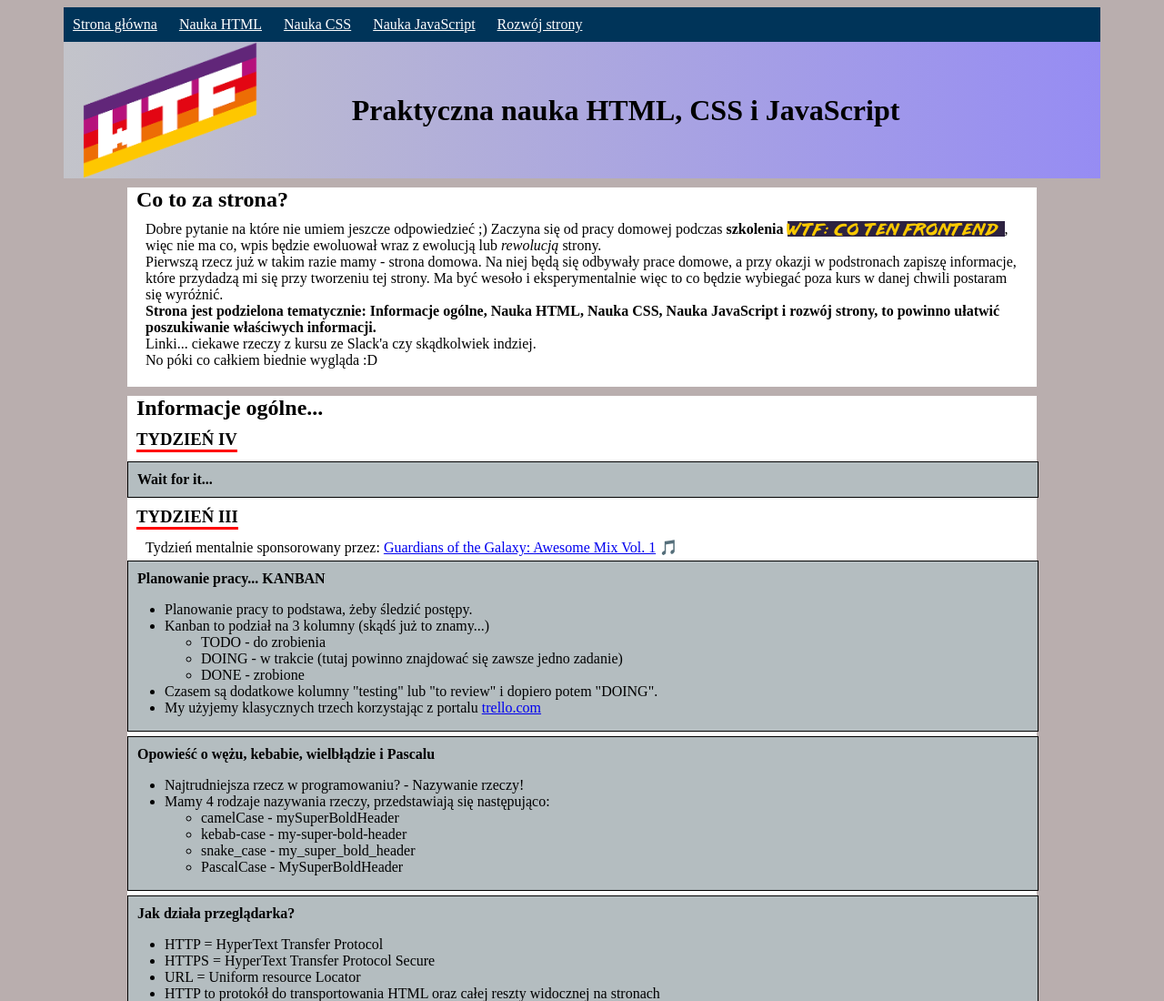
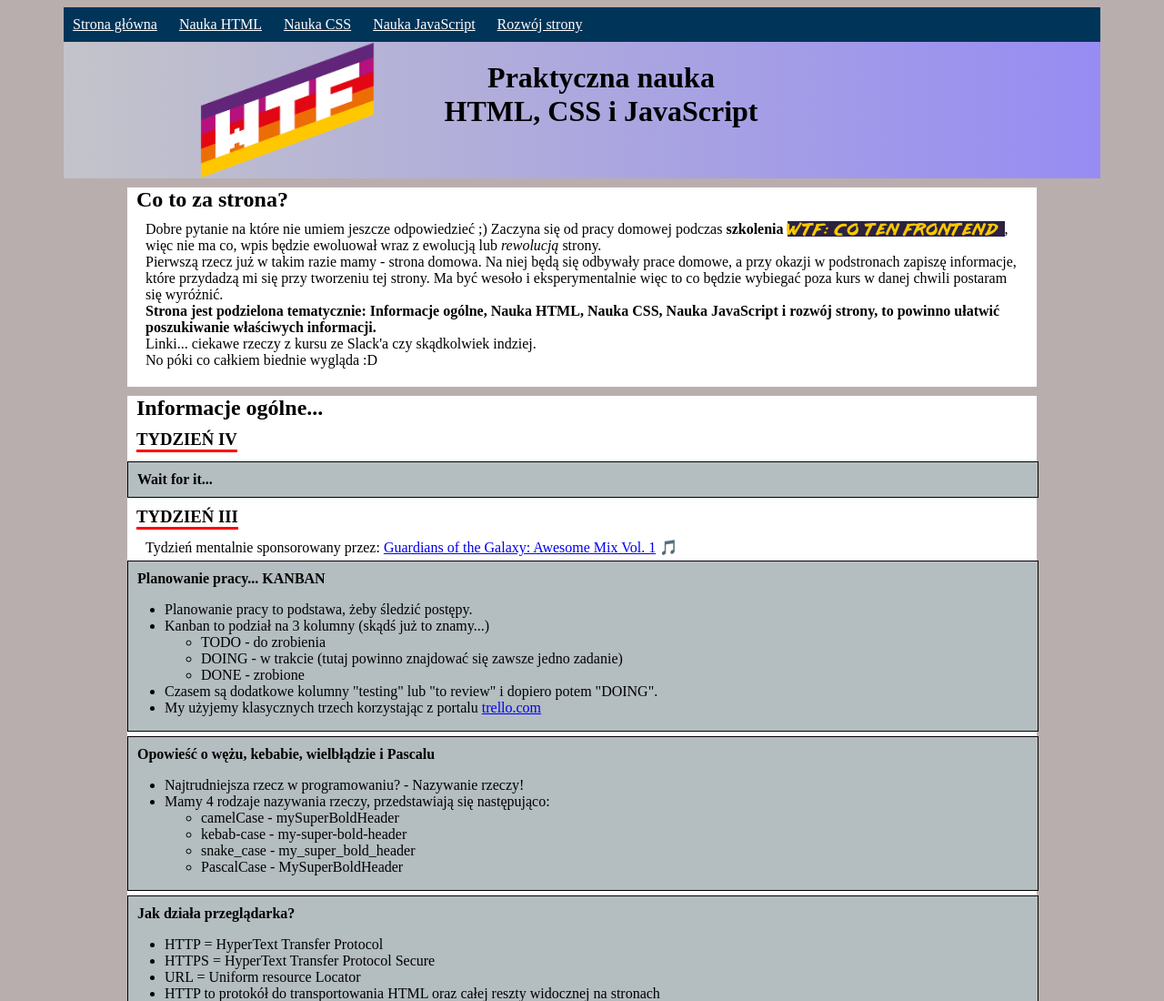
Before and after one commit to Mariusz-Wojcik/homepage, a plain HTML site: page index.html in a window 1280 px wide. Shown: the top 1100 px of the page at 91% size. Drawn offline with Linux system fonts and the light colour scheme.

Commit message:
main-header image and title center first step

```diff
--- a/index.html
+++ b/index.html
@@ -28,7 +28,8 @@
           alt="Logo WTF"
         />
         <h1 class="main-header__title main-header__title--homepage">
-          Praktyczna nauka HTML, CSS i JavaScript
+          Praktyczna nauka <br />
+          HTML, CSS i JavaScript
         </h1>
       </header>
 
--- a/style.css
+++ b/style.css
@@ -23,20 +23,19 @@ body {
   margin: 0px auto;
   text-align: center;
   max-width: 1140px;
+  overflow: hidden;
 }
 
 .main-header__image {
+  float: left;
   height: 150px;
-  vertical-align: middle;
-  display: inline-block;
-  margin-right: 100px;
+  width: auto;
+  margin-left: 150px;
 }
 
 .main-header__title {
-  vertical-align: middle;
   display: inline-block;
-  text-align: center;
-  margin-right: 200px;
+  margin-right: 300px;
 }
 
 .main-section {
```
